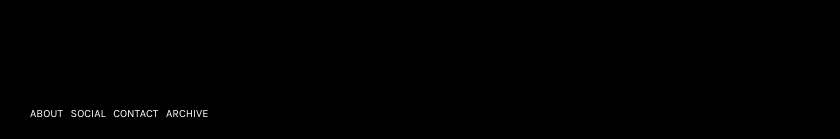
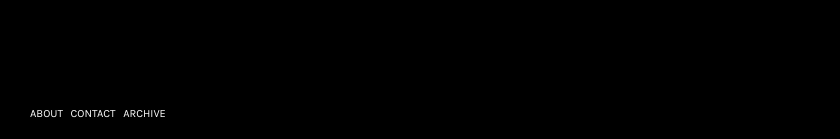
Before and after one commit to evandrewry/theadvisor.eu, a Jekyll site: the page built from index.html, in a window 1280 px wide. Shown: the part 758-897 px from the top of the page, without its empty margins (0-840 px from the left). Built offline with Jekyll 4.4.1, drawn with Linux system fonts in a browser that asks for light colours.

Commit message:
remove social link in footer

```diff
--- a/_includes/footer.html
+++ b/_includes/footer.html
@@ -2,7 +2,6 @@
   <div class="wrapper">
     <ul class="footer-links-list">
       <li class="footer-link"><a class="page-link" href="{{ '/about' | prepend: site.baseurl }}">About</a></li>
-      <li class="footer-link"><a class="page-link" href="{{ '/social' | prepend: site.baseurl }}">Social</a></li>
       <li class="footer-link"><a class="page-link" href="{{ '/contact' | prepend: site.baseurl }}">Contact</a></li>
       <li class="footer-link"><a class="page-link" href="{{ '/archive' | prepend: site.baseurl }}">Archive</a></li>
     </ul>
```
